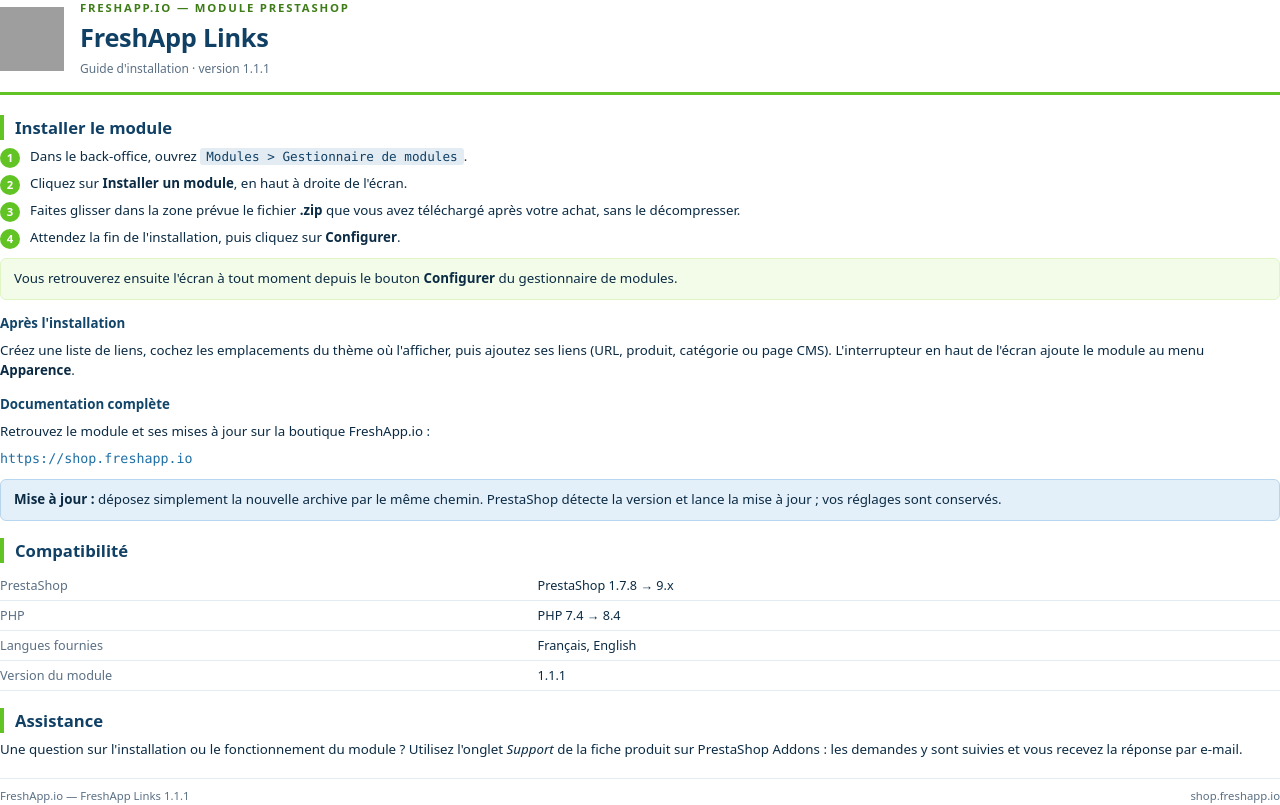
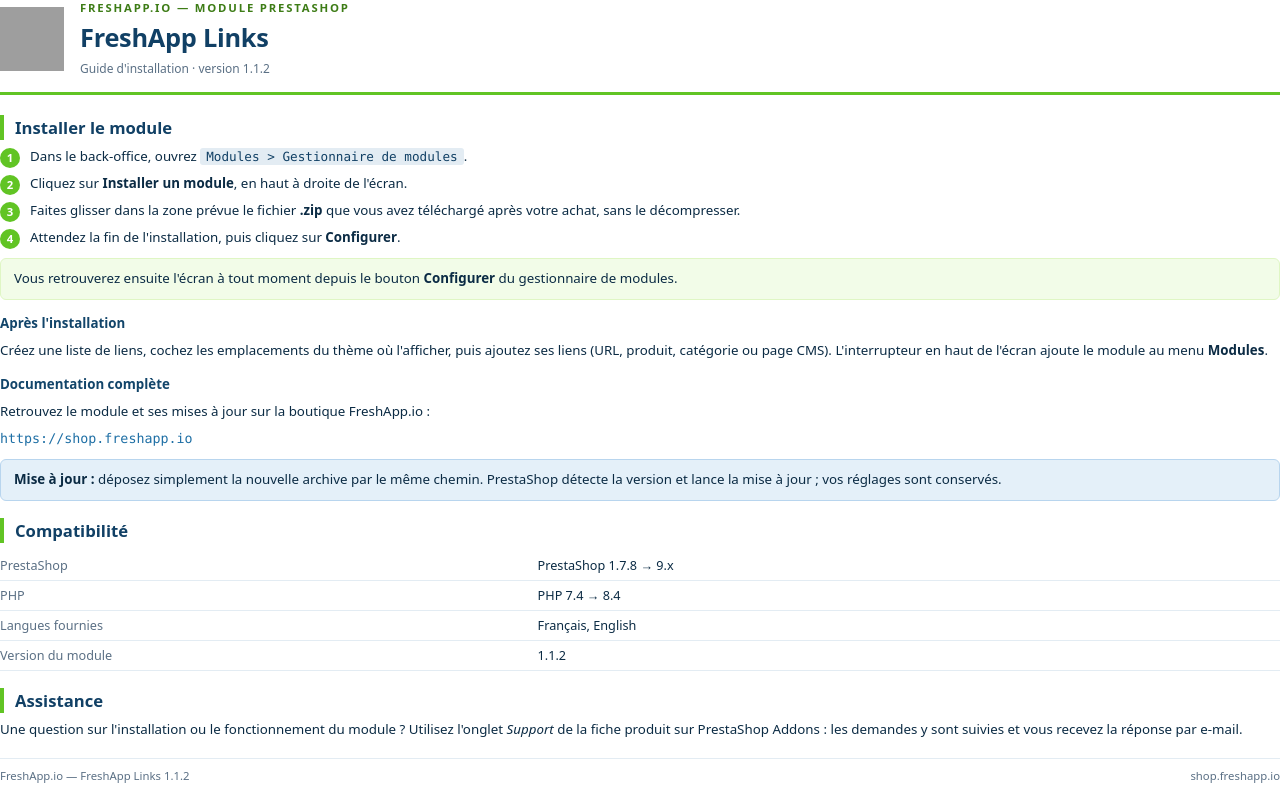
Before and after one commit to Freshapp-io/prestashop-freshapp-links, a PHP site: page /docs/readme_fr.html in a window 1280 px wide. After the commit the page ends 783 px from the top, so only its background shows below. Run offline with PHP 8.4, Linux system fonts and the light colour scheme; grey boxes are pictures that could not be loaded.

Commit message:
Version 1.1.2 : entrée de menu « FS Links »
- Onglet du back-office rangé dans Modules (Staging : reste dans
  Paramètres de la boutique) et renommé selon la convention « FS … ».
- Script de mise à jour qui déplace et renomme l'onglet existant.
- Guide PDF et documentation : nouveau chemin de menu.

```diff
--- a/config.xml
+++ b/config.xml
@@ -2,7 +2,7 @@
 <module>
     <name>freshapplinks</name>
     <displayName><![CDATA[FreshApp Links]]></displayName>
-    <version><![CDATA[1.1.1]]></version>
+    <version><![CDATA[1.1.2]]></version>
     <description><![CDATA[Configurable link lists (product, category, CMS page or custom URL) displayed on any hook, with custom icon and style.]]></description>
     <author><![CDATA[FreshApp.io]]></author>
     <tab><![CDATA[front_office_features]]></tab>
--- a/config_fr.xml
+++ b/config_fr.xml
@@ -2,7 +2,7 @@
 <module>
     <name>freshapplinks</name>
     <displayName><![CDATA[FreshApp Links]]></displayName>
-    <version><![CDATA[1.1.1]]></version>
+    <version><![CDATA[1.1.2]]></version>
     <description><![CDATA[Listes de liens configurables (produit, cat&eacute;gorie, page CMS ou URL libre) affichables sur un ou plusieurs hooks, avec ic&ocirc;ne et style personnalisables.]]></description>
     <author><![CDATA[FreshApp.io]]></author>
     <tab><![CDATA[front_office_features]]></tab>
--- a/docs/readme_fr.html
+++ b/docs/readme_fr.html
@@ -41,7 +41,7 @@
   <div>
     <p class="kicker">FreshApp.io — Module PrestaShop</p>
     <h1>FreshApp Links</h1>
-    <div class="ver">Guide d'installation · version 1.1.1</div>
+    <div class="ver">Guide d'installation · version 1.1.2</div>
   </div>
 </div>
 
@@ -50,7 +50,7 @@
 <div class="box">Vous retrouverez ensuite l'écran à tout moment depuis le bouton <strong>Configurer</strong> du gestionnaire de modules.</div>
 
 <h3>Après l'installation</h3>
-<p>Créez une liste de liens, cochez les emplacements du thème où l'afficher, puis ajoutez ses liens (URL, produit, catégorie ou page CMS). L'interrupteur en haut de l'écran ajoute le module au menu <strong>Apparence</strong>.</p>
+<p>Créez une liste de liens, cochez les emplacements du thème où l'afficher, puis ajoutez ses liens (URL, produit, catégorie ou page CMS). L'interrupteur en haut de l'écran ajoute le module au menu <strong>Modules</strong>.</p>
 
 <h3>Documentation complète</h3>
 <p>Retrouvez le module et ses mises à jour sur la boutique FreshApp.io :</p>
@@ -63,11 +63,11 @@
   <tr><td>PrestaShop</td><td>PrestaShop 1.7.8 → 9.x</td></tr>
   <tr><td>PHP</td><td>PHP 7.4 → 8.4</td></tr>
   <tr><td>Langues fournies</td><td>Français, English</td></tr>
-  <tr><td>Version du module</td><td>1.1.1</td></tr>
+  <tr><td>Version du module</td><td>1.1.2</td></tr>
 </table>
 
 <h2>Assistance</h2>
 <p>Une question sur l'installation ou le fonctionnement du module ? Utilisez l'onglet <em>Support</em> de la fiche produit sur PrestaShop Addons : les demandes y sont suivies et vous recevez la réponse par e-mail.</p>
 
-<footer><span>FreshApp.io — FreshApp Links 1.1.1</span><span>shop.freshapp.io</span></footer>
+<footer><span>FreshApp.io — FreshApp Links 1.1.2</span><span>shop.freshapp.io</span></footer>
 </body></html>
--- a/freshapplinks.php
+++ b/freshapplinks.php
@@ -45,7 +45,7 @@ class Freshapplinks extends Module
     {
         $this->name = 'freshapplinks';
         $this->tab = 'front_office_features';
-        $this->version = '1.1.1';
+        $this->version = '1.1.2';
         $this->author = 'FreshApp.io';
         $this->need_instance = 0;
         $this->bootstrap = true;
@@ -97,7 +97,7 @@ class Freshapplinks extends Module
 
     protected function installTabs(): bool
     {
-        $idList = $this->addTab(self::TAB_LIST_CLASS, 'FreshApp Links', (int) Tab::getIdFromClassName('AdminParentThemes'));
+        $idList = $this->addTab(self::TAB_LIST_CLASS, 'FS Links', (int) Tab::getIdFromClassName('AdminParentModulesSf'));
         if (!$idList) {
             return false;
         }
```
Also changed, not shown: docs/readme_en.html (+4 -4 lines), upgrade/upgrade-1.1.2.php (added, +36 -0 lines), CHANGELOG.md, 2 other files.
